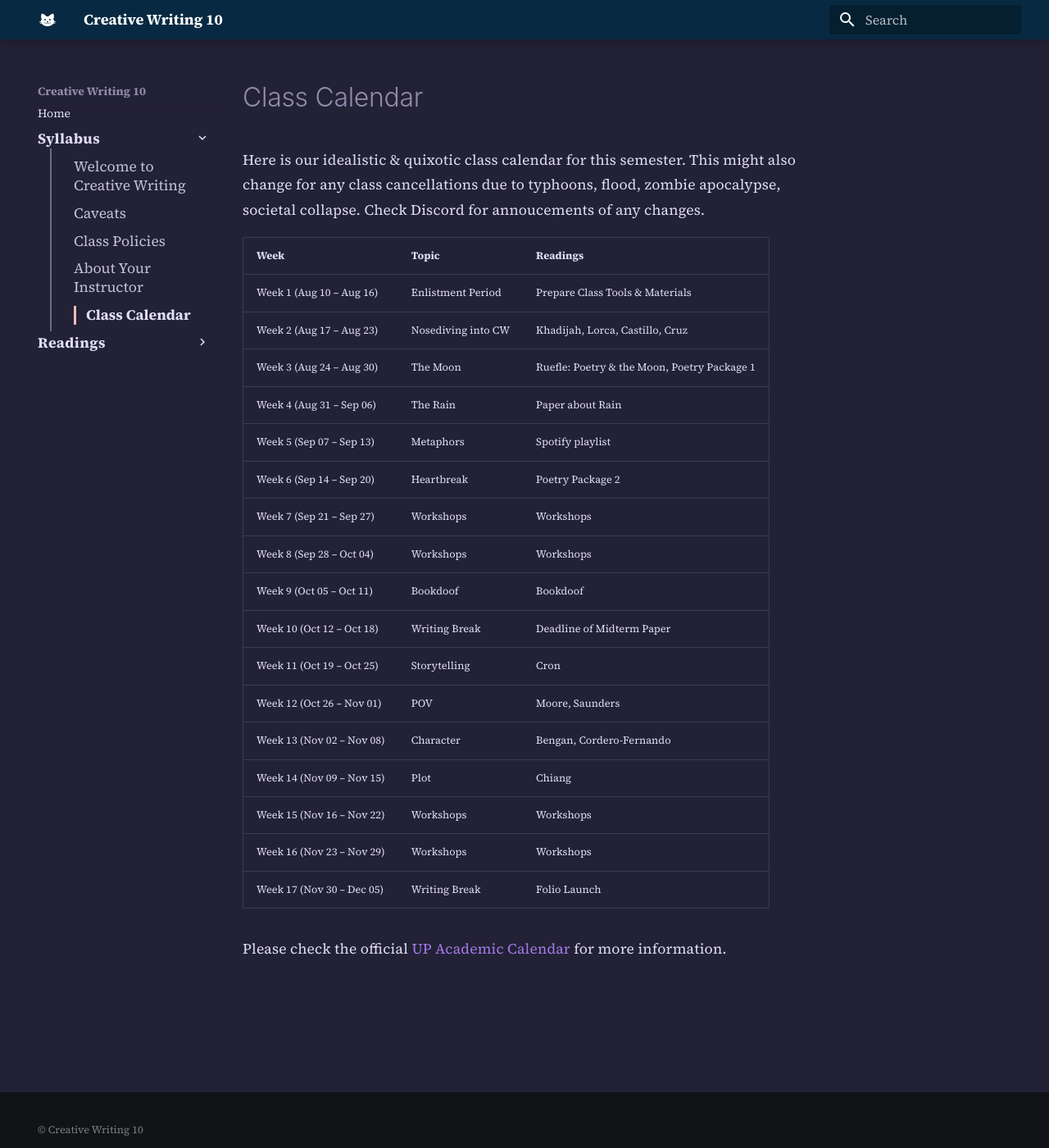
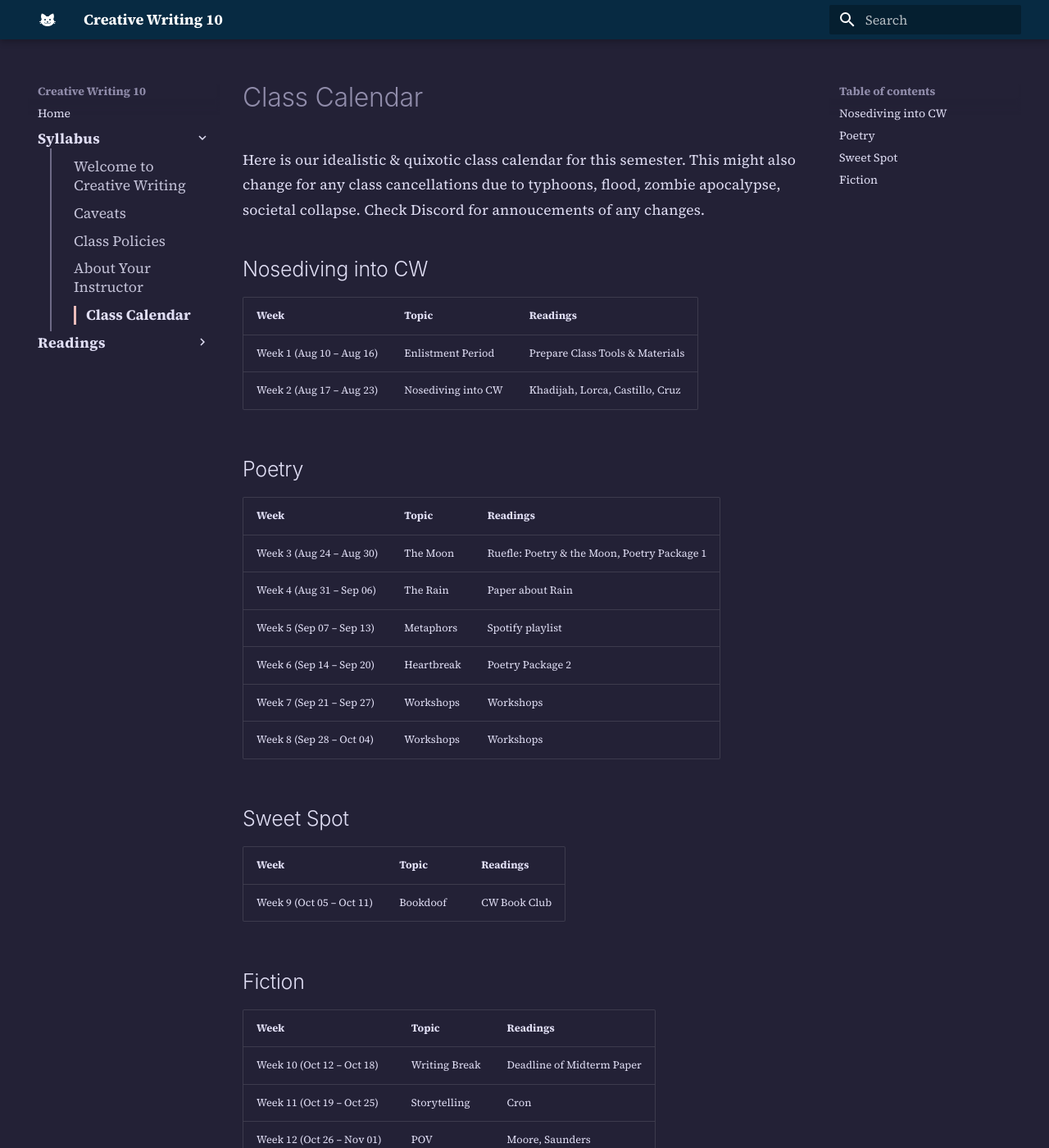
Before and after one commit to mickeybalili/cw10, an MkDocs documentation site: the page built from docs/01-syllabus/05-calendar.md, in a window 1280 px wide and 1400 px high. Shown: the whole window at 82% size. Built offline with MkDocs 1.6.1 and Material for MkDocs 9.7.7, drawn with Linux system fonts in a browser that asks for light colours.

Commit message:
Update class calendar with weekly topics and readings
Added detailed weekly topics and readings for the semester.

```diff
--- a/docs/01-syllabus/05-calendar.md
+++ b/docs/01-syllabus/05-calendar.md
@@ -2,17 +2,30 @@
 
 Here is our idealistic & quixotic class calendar for this semester. This might also change for any class cancellations due to typhoons, flood, zombie apocalypse, societal collapse. Check Discord for annoucements of any changes.
 
+## Nosediving into CW
 | Week | Topic| Readings |
 | :--- | :--- | :--- |
 | Week 1 (Aug 10 – Aug 16) |Enlistment Period | Prepare Class Tools & Materials|
 | Week 2 (Aug 17 – Aug 23) |Nosediving into CW |  Khadijah, Lorca, Castillo, Cruz |
+
+## Poetry
+| Week | Topic| Readings |
+| :--- | :--- | :--- |
 | Week 3 (Aug 24 – Aug 30) | The Moon |  Ruefle: Poetry & the Moon, Poetry Package 1 |
 | Week 4 (Aug 31 – Sep 06) | The Rain | Paper about Rain |
 | Week 5 (Sep 07 – Sep 13) | Metaphors | Spotify playlist |
 | Week 6 (Sep 14 – Sep 20) | Heartbreak | Poetry Package 2 |
 | Week 7 (Sep 21 – Sep 27) | Workshops| Workshops |
 | Week 8 (Sep 28 – Oct 04) | Workshops | Workshops |
-| Week 9 (Oct 05 – Oct 11) | Bookdoof | Bookdoof |
+
+## Sweet Spot
+| Week | Topic| Readings |
+| :--- | :--- | :--- |
+| Week 9 (Oct 05 – Oct 11) | Bookdoof | CW Book Club |
+
+## Fiction
+| Week | Topic| Readings |
+| :--- | :--- | :--- |
 | Week 10 (Oct 12 – Oct 18) | Writing Break | Deadline of Midterm Paper |
 | Week 11 (Oct 19 – Oct 25) |Storytelling | Cron |
 | Week 12 (Oct 26 – Nov 01) | POV | Moore, Saunders |
```
